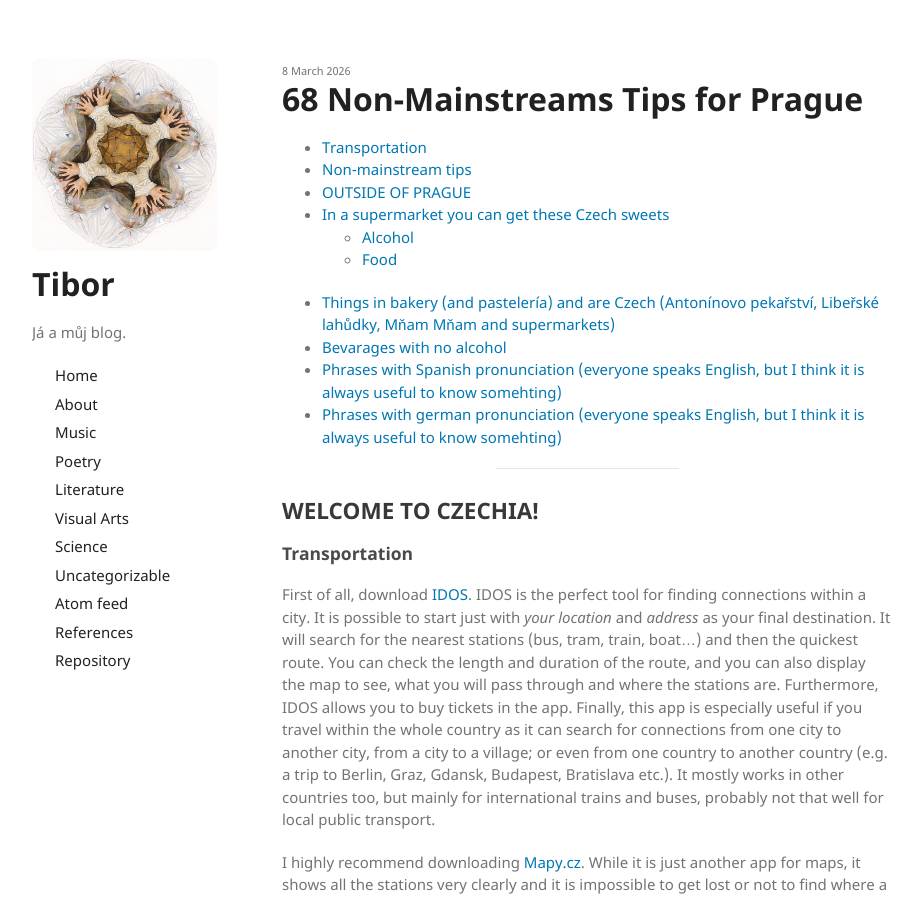
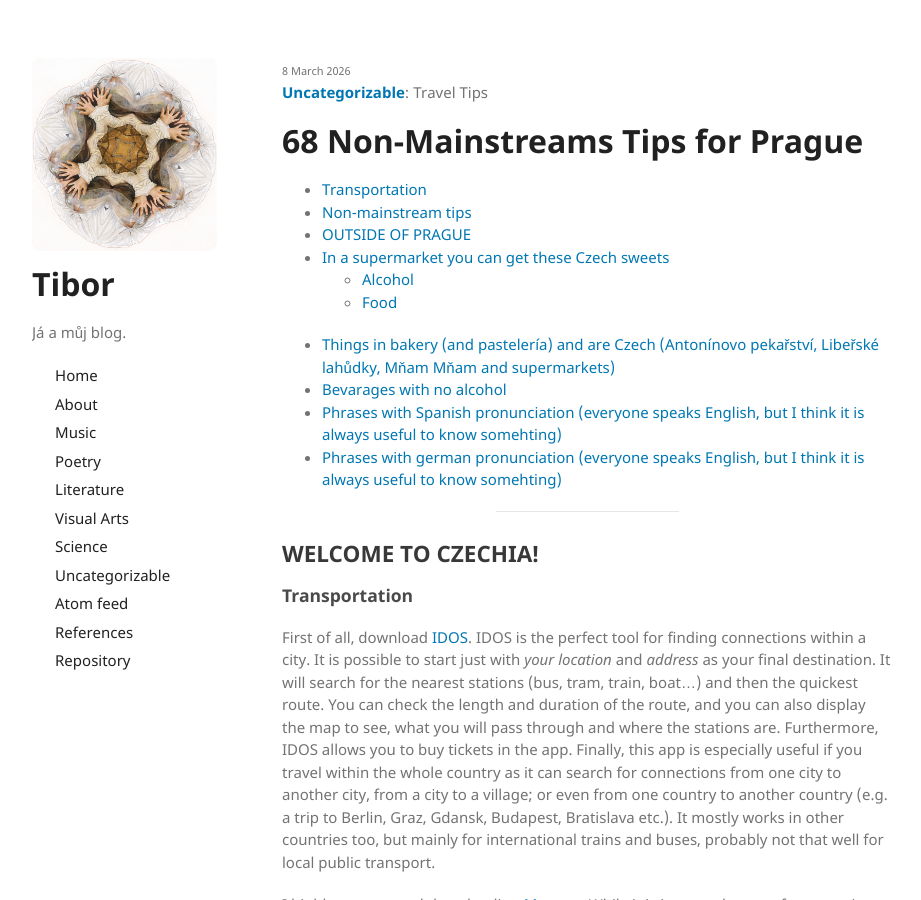
Before and after one commit to thefallofjohannm/thefallofjohannm.github.io, a Jekyll site: the page built from _posts/2026-03-08-non-mainstream-tips.md, in a window 1280 px wide and 900 px high. Shown: the whole window, without its empty margins (178-1099 px from the left). Built offline with Jekyll 4.4.1, drawn with Linux system fonts in a browser that asks for light colours.

Commit message:
adding categories to post layout

```diff
--- a/_layouts/post.html
+++ b/_layouts/post.html
@@ -3,6 +3,9 @@ layout: default
 ---
 
 <small>{{ page.date | date: "%-d %B %Y" }}</small>
+<p>
+  <a href="/{{ page.category | slugify }}/"><b>{{ page.category }}</b></a>{% if page.subcategory %}: {{ page.subcategory }}{% endif %}
+</p>
 <h1>{{ page.title }}</h1>
 
 {{content}}
```
